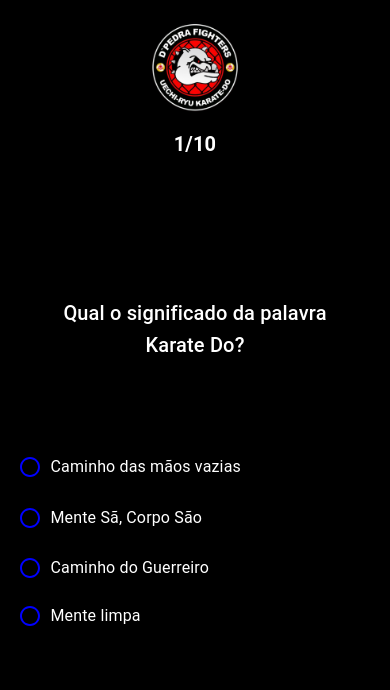
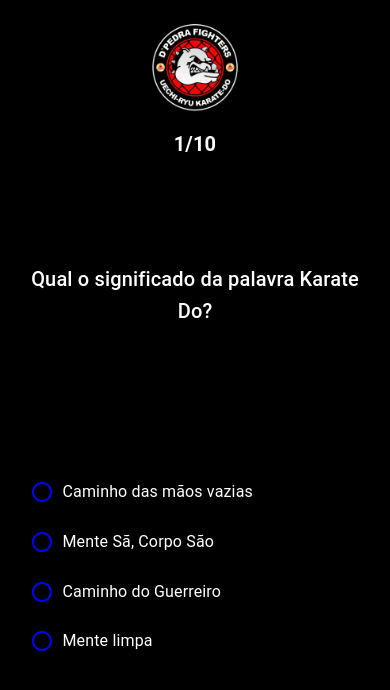
Before and after one commit to Joao-Ortega/uechi-ryu-challenge, a Next.js app: page /game in a window 390 px wide. Shown: the top 690 px of the page. Built offline with nearby package versions, Linux system fonts and the light colour scheme.

Commit message:
Adjusting responsiveness on bigger screens

```diff
--- a/components/RenderQuestion/RenderQuestion.tsx
+++ b/components/RenderQuestion/RenderQuestion.tsx
@@ -175,7 +175,7 @@ const RenderQuestion: React.FC<IRenderQuestionProps> = ({
           variant='h6'
           sx={{
             textAlign: 'center',
-            color: 'white'
+            color: 'white',
           }}
         >
           {question.content}
@@ -192,6 +192,7 @@ const RenderQuestion: React.FC<IRenderQuestionProps> = ({
           alt='image question'
           src={question.content[0]}
           className='question-image'
+          style={{ borderRadius: '6px' }}
         />
         <Typography
           sx={{
@@ -210,22 +211,15 @@ const RenderQuestion: React.FC<IRenderQuestionProps> = ({
     const NUMBER_OF_ANSWERS = 4;
     if (answersList.length === NUMBER_OF_ANSWERS) {
       return (
-        <FormControl
-          sx={{
-            width: { xs: '90vw', sm: '60vw', md: '50vw', lg: '20vw', xl: '15vw' },
-            height: { xs: '30vh', sm: '30vh', md: '30vh', lg: '30vh', xl: '30vh' },
-          }}
-        >
+        <FormControl>
           <RadioGroup
             value={isCorrect !== undefined ? isCorrect : null}
             onChange={handleChange}
-            // sx={{ height: '100%' }}
           >
             {answersList.map((answer: IAnswers, i: number) => (
               <FormControlLabel
                 key={i}
                 value={answer.correct.toString()}
-                // sx={{ borderBottom: '1px solid rgb(131, 130, 130)'}}
                 control={
                   <Radio
                     color='error'
@@ -246,7 +240,6 @@ const RenderQuestion: React.FC<IRenderQuestionProps> = ({
                   <Typography
                     sx={{
                       '&.MuiTypography-body1': { color: returnColor(answer.correct) },
-                      // padding: 1
                     }}
                   >
                     {answer.data}
@@ -285,11 +278,18 @@ const RenderQuestion: React.FC<IRenderQuestionProps> = ({
         sx={{
           margin: '-1% auto 0 auto',
           width: '90vw',
-          height: '40vh'
+          height: '80vh',
+          display: 'flex',
+          flexDirection: 'column',
+          alignItems: 'center'
         }}
       >
         <Box
-          sx={{ color: 'white', fontWeight: 'bold', fontSize: '20px' }}
+          sx={{
+            color: 'white',
+            fontWeight: 'bold',
+            fontSize: '20px',
+          }}
           display='flex'
           justifyContent='center'
           alignItems='center'
@@ -317,9 +317,7 @@ const RenderQuestion: React.FC<IRenderQuestionProps> = ({
         </Box>
         <Box
           sx={{
-            margin: '0 auto 0 auto',
-            width: { xs: '80vw', sm: '65vw', md: '50vw', lg: '45vw', xl: '40vw' },
-            height: { xs: '40vh', sm: '40vh', md: '40vh', lg: '40vh', xl: '42vh' },
+            minHeight: '40%',
           }}
           display='flex'
           alignItems='center'
@@ -329,13 +327,14 @@ const RenderQuestion: React.FC<IRenderQuestionProps> = ({
         </Box>
         <Box
           sx={{
-            margin: '-16% auto 0 auto',
             width: '90vw',
-            height: '40vh',
-            // border: '1px solid red'
+            minHeight: '40%',
+            maxWidth: '700px',
+            paddingLeft: 1.5
           }}
           display='flex'
-          justifyContent='center'
+          justifyContent='flex-start'
+          alignItems='center'
         >
           {copyQuestions.length && buildAnswers(copyQuestions[0].options)}
         </Box>
```
